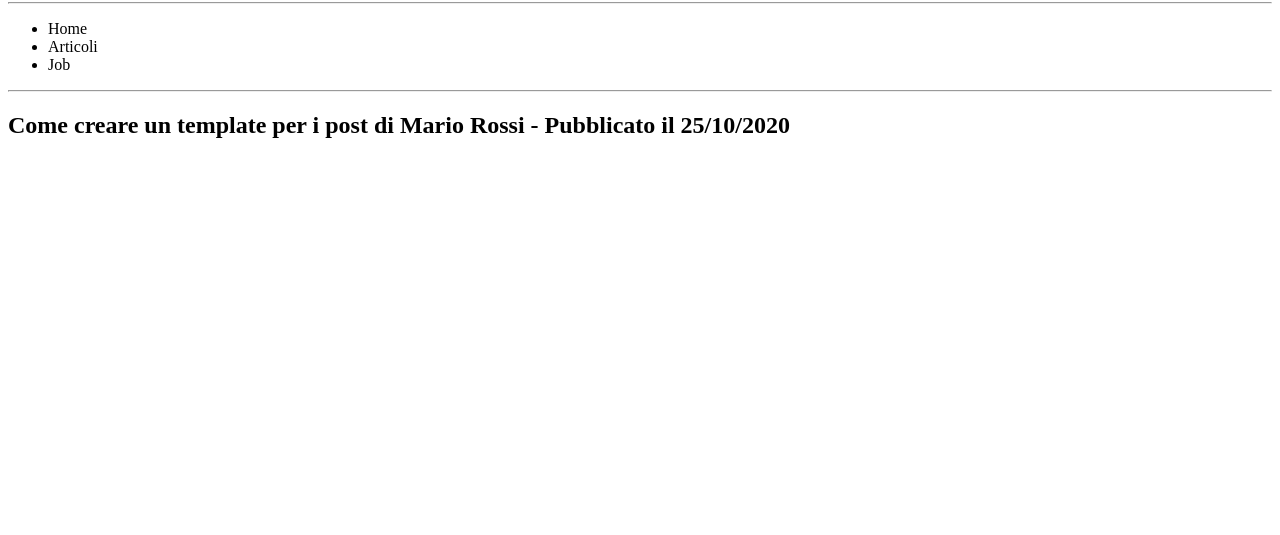
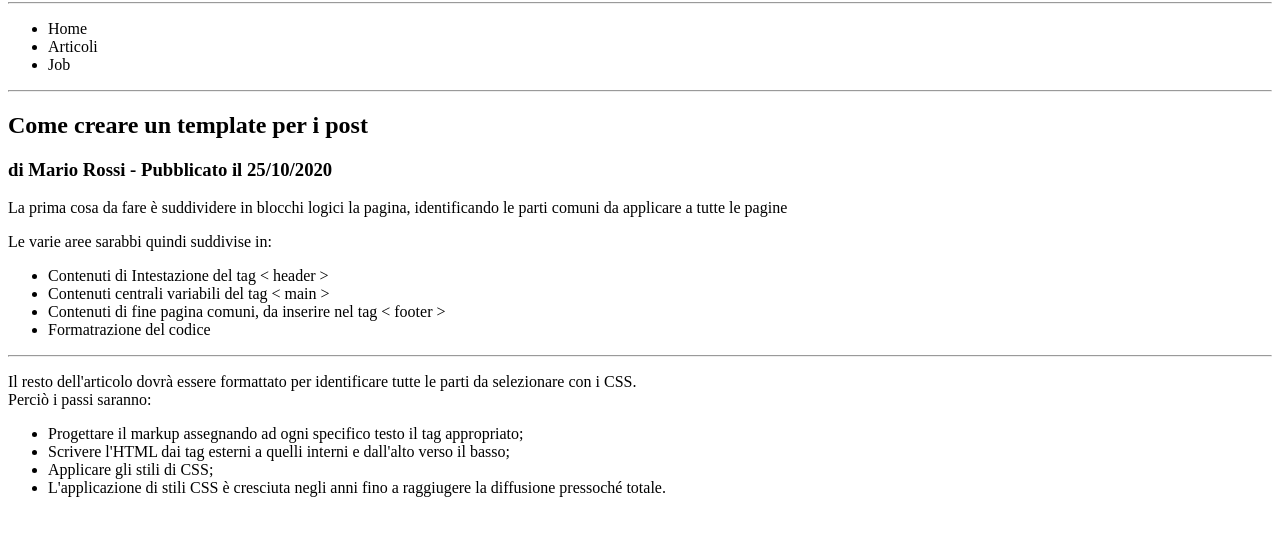
Before and after one commit to Veriosa96/u1-w1-d2-epicode-esercitazione, a plain HTML site: page index.html in a window 1280 px wide. Shown: the part 213-748 px from the top of the page. Drawn offline with Linux system fonts and the light colour scheme.

Commit message:
extension of the text

```diff
--- a/index.html
+++ b/index.html
@@ -16,12 +16,39 @@
       <li>Job</li>
     </ul>
     <hr />
-    <h2>
-      Come creare un template per i post di Mario Rossi - Pubblicato il
-      25/10/2020
-    </h2>
-    <header></header>
-    <main></main>
-    <footer></footer>
+    <h2>Come creare un template per i post</h2>
+    <h3>di Mario Rossi - Pubblicato il 25/10/2020</h3>
+    <p>
+      La prima cosa da fare è suddividere in blocchi logici la pagina,
+      identificando le parti comuni da applicare a tutte le pagine
+    </p>
+    <p>Le varie aree sarabbi quindi suddivise in:</p>
+    <ul>
+      <li>Contenuti di Intestazione del tag < header ></li>
+      <li>Contenuti centrali variabili del tag < main ></li>
+      <li>Contenuti di fine pagina comuni, da inserire nel tag < footer ></li>
+      <li>Formatrazione del codice</li>
+    </ul>
+    <hr />
+    <p>
+      Il resto dell'articolo dovrà essere formattato per identificare tutte le
+      parti da selezionare con i CSS. <br />
+      Perciò i passi saranno:
+    </p>
+    <ul>
+      <li>
+        Progettare il markup assegnando ad ogni specifico testo il tag
+        appropriato;
+      </li>
+      <li>
+        Scrivere l'HTML dai tag esterni a quelli interni e dall'alto verso il
+        basso;
+      </li>
+      <li>Applicare gli stili di CSS;</li>
+      <li>
+        L'applicazione di stili CSS è cresciuta negli anni fino a raggiugere la
+        diffusione pressoché totale.
+      </li>
+    </ul>
   </body>
 </html>
```
